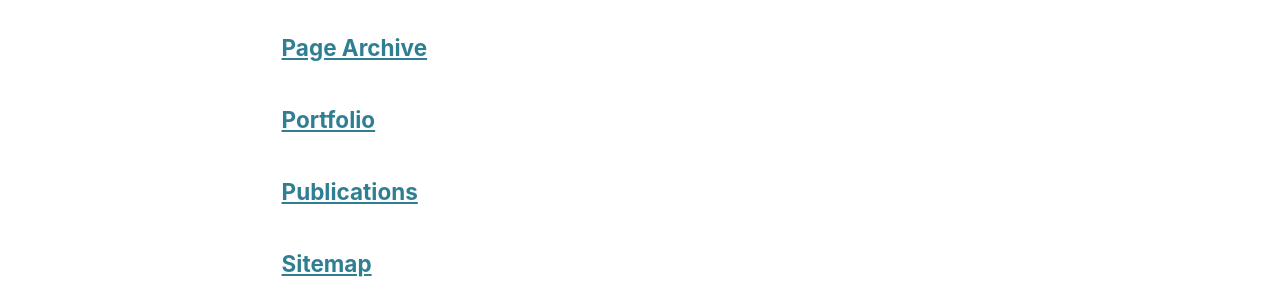
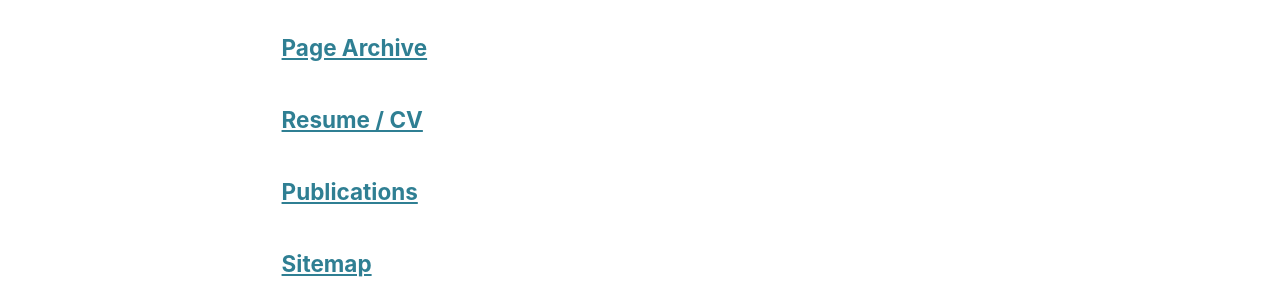
Before and after one commit to ae4292/ae4292.github.io, a Jekyll site: the page built from _pages/page-archive.html, in a window 1280 px wide and 900 px high, scrolled down 567 px. Shown: the part 154-454 px from the top of the window. Built offline with Jekyll 4.4.1, drawn with Linux system fonts in a browser that asks for light colours.

Commit message:
Update portfolio.html

```diff
--- a/_pages/portfolio.html
+++ b/_pages/portfolio.html
@@ -1,12 +1,12 @@
 ---
 layout: archive
-title: "Portfolio"
+title: "Resume / CV"
 permalink: /portfolio/
 author_profile: true
 ---
 
 {% include base_path %}
-<embed src="https://ae4292.github.io/files/PhD_CV_Adrian_Enders.docx.pdf" type="application/pdf" />
+<embed src="https://ae4292.github.io/files/PhD_CV_Adrian_Enders.docx.pdf" type="application/pdf" width="1000" height="1000"/>
 {% for post in site.portfolio %}
   {% include archive-single.html %}
 {% endfor %}
```
